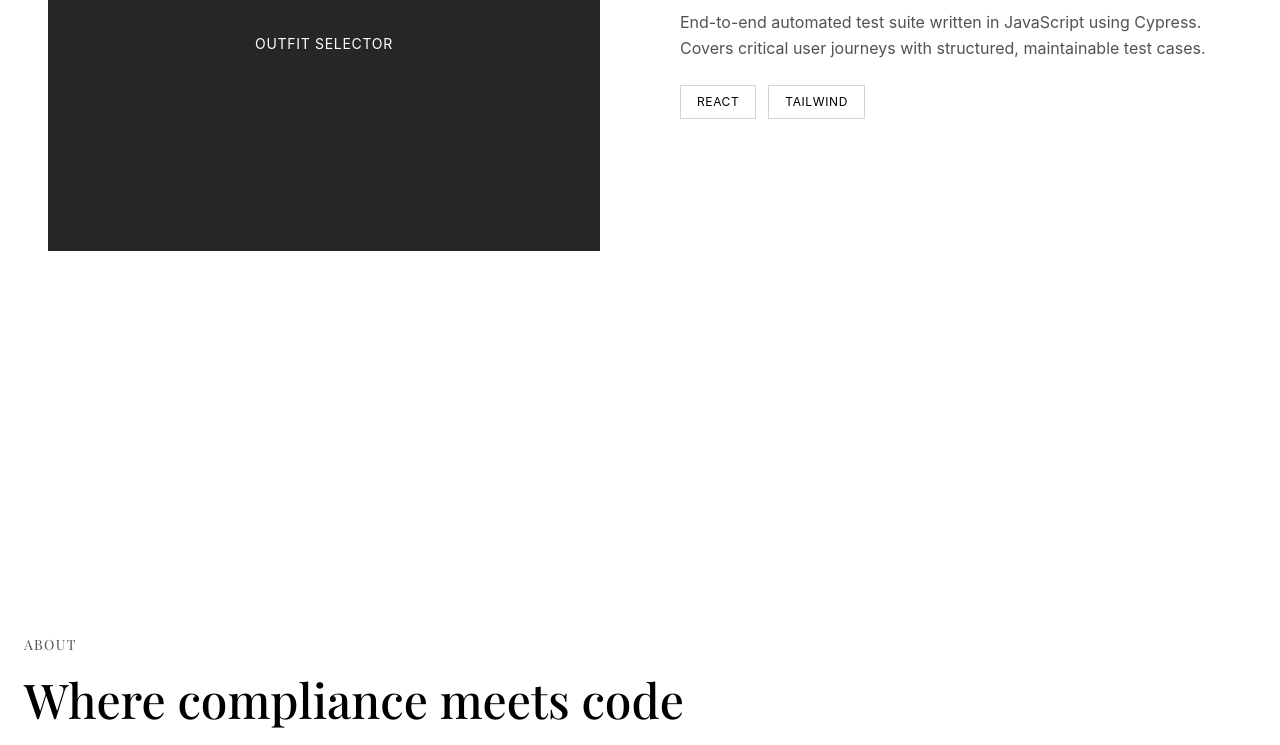
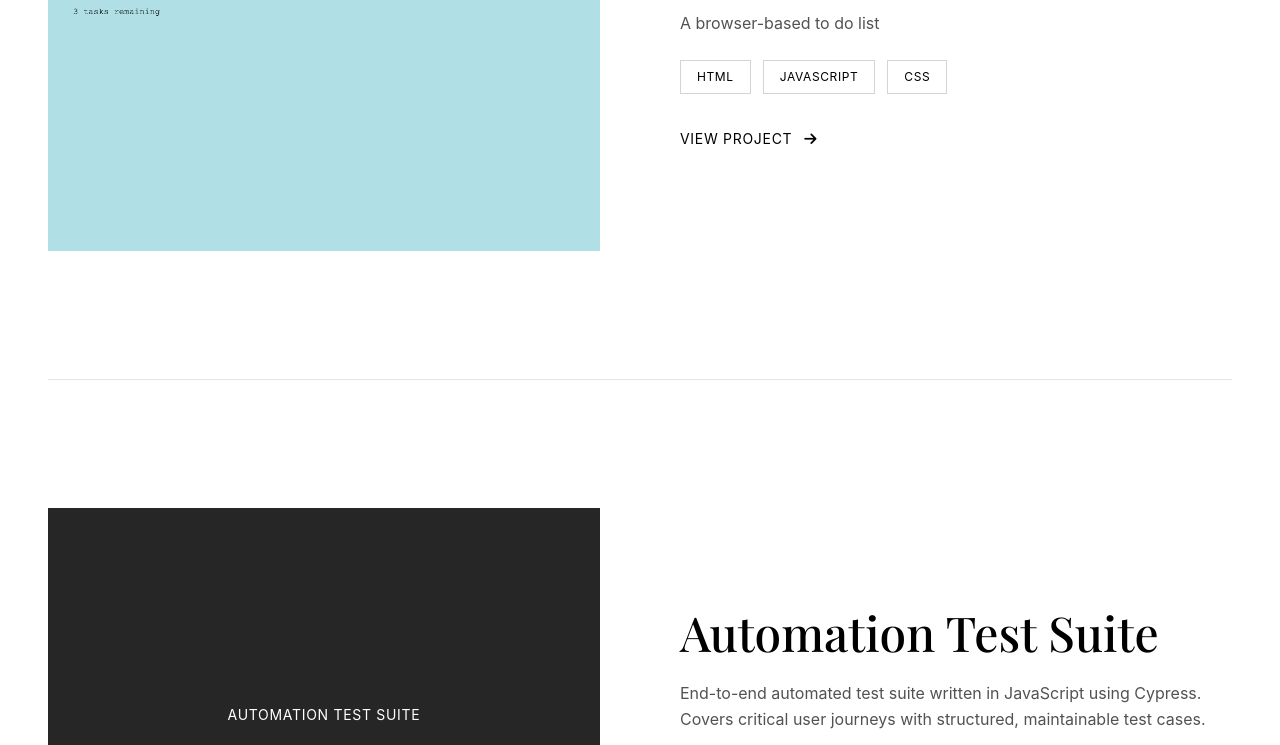
Before and after one commit to dne15/my-portfolio, a React (Vite) app in the folder my-portfolio/: page / in a window 1280 px wide. Shown: the part 2598-3343 px from the top of the page. Built offline with nearby package versions, Linux system fonts and the light colour scheme.

Commit message:
added todo list

```diff
--- a/my-portfolio/src/components/Projects.jsx
+++ b/my-portfolio/src/components/Projects.jsx
@@ -1,5 +1,6 @@
 import tamagotchiImg from '../assets/tamagotchiImg.png'
 import dressCodeImg from '../assets/dressCodeImg.png'
+import todoListImg from '../assets/todoListImg.png'
 
 const projects = [
     {
@@ -29,13 +30,27 @@ const projects = [
 
     {
         id: 3,
+        title: "To Do List",
+        description: "A browser-based to do list",
+        tags: ["HTML", "JAVASCRIPT", "CSS"],
+        bg: "bg-neutral-800",
+        label: "AUTOMATION TEST SUITE",
+        imageRight: false,
+        image: todoListImg,
+        url: "https://dne15.github.io/to-do-list/",
+
+    },
+
+        {
+        id: 4,
         title: "Automation Test Suite",
         description: "End-to-end automated test suite written in JavaScript using Cypress. Covers critical user journeys with structured, maintainable test cases.",
-        tags: ["REACT", "TAILWIND"],
+        tags: ["JAVASCRIPT", "CYPRESS"],
         bg: "bg-neutral-800",
-        label: "OUTFIT SELECTOR",
+        label: "AUTOMATION TEST SUITE",
         imageRight: false,
     }
+
 ]
 
 function Projects() {
```
Also changed, not shown: my-portfolio/src/assets/todoListImg.png (added).
